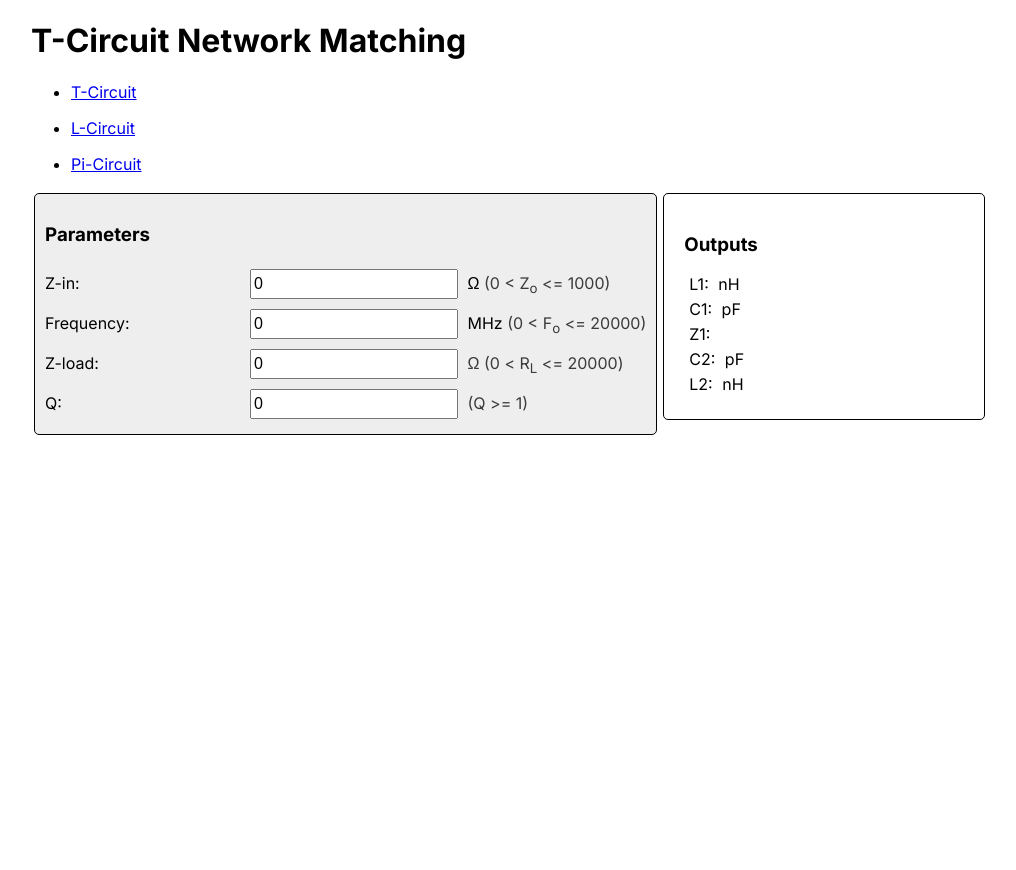
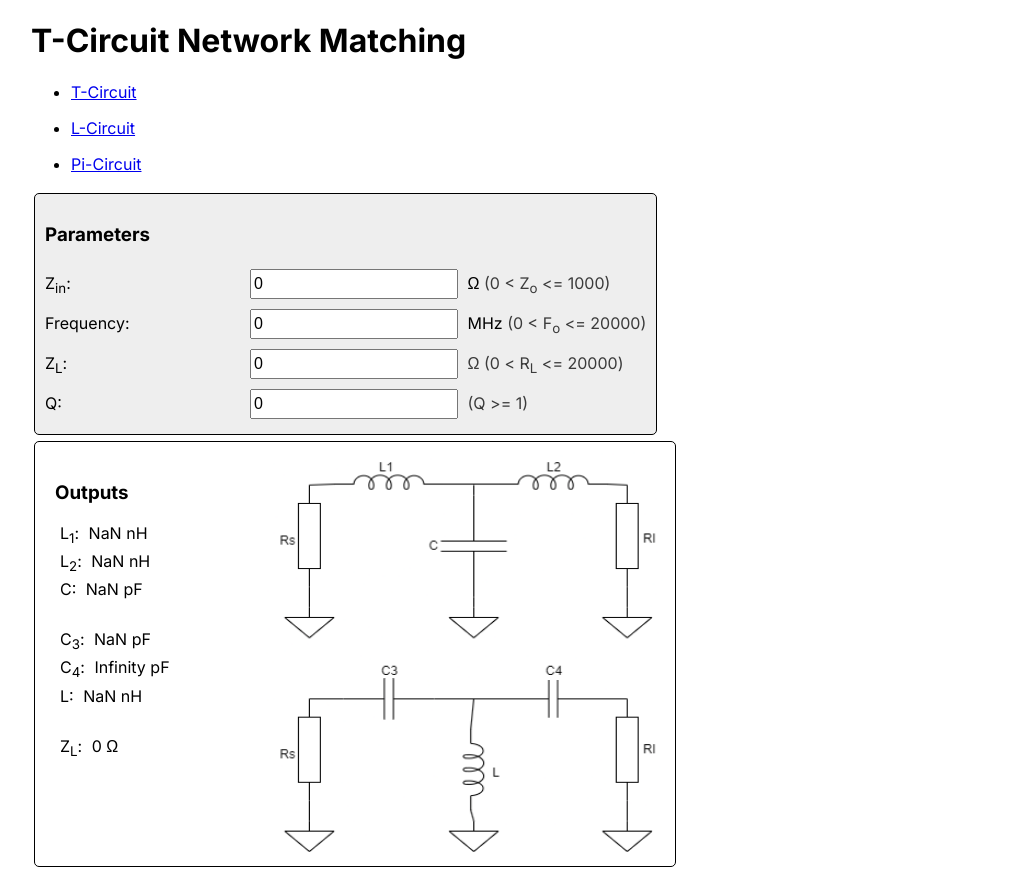
Before and after one commit to moenguyenx/network_matching_tool, a Next.js app: page /t_circuit in a window 1280 px wide. Shown: the whole page, without its empty margins (73-1089 px from the left). Before the commit the page ends 800 px from the top, so only its background shows below. Built offline with nearby package versions, Linux system fonts and the light colour scheme.

Commit message:
done T circuit, bug fixed

```diff
--- a/app/t_circuit/page.jsx
+++ b/app/t_circuit/page.jsx
@@ -1,13 +1,58 @@
 "use client";
 import Links from "@/components/links";
-import { useState } from "react";
+import { useState, useEffect } from "react";
+import Image from "next/image";
 import classes from "./page.module.css";
+import TCircuitImg from "@/assets/TCircuit.drawio.png";
 
-export default function PiCircuit() {
+export default function TCircuit() {
     const [Zin, setZin] = useState(0);
     const [freq, setFreq] = useState(0);
     const [Zload, setZload] = useState(0);
     const [Q, setQ] = useState(0);
+    const [L1, setL1] = useState(0);
+    const [L2, setL2] = useState(0);
+    const [C, setC] = useState(0);
+    const [C3, setC3] = useState(0);
+    const [C4, setC4] = useState(0);
+    const [L, setL] = useState(0);
+
+    useEffect(() => {
+      var omega = 2*Math.PI*freq*1e6;
+      var Zc = (Math.pow(Q, 2) + 1)*Zload;
+
+      var Qp = Math.sqrt((Zc/Zin)-1);
+
+      // Cal C1, Cs1, L1
+      var C1 = Qp/(Zc*omega);
+      var Cs1 = ((Math.pow(Qp, 2)+1)/Math.pow(Qp, 2))*C1;
+      var calL1 = Math.round((1/(Cs1*Math.pow(omega, 2)))*1e9*100)/100;
+      setL1(calL1);
+
+      // Cal L3, Ls3, C3
+      var L3 = Zc/(omega*Qp);
+      var Ls3 = L3*(Math.pow(Qp, 2)/(Math.pow(Qp, 2)+1));
+      var calC3 = Math.round((1/(Ls3*Math.pow(omega, 2)))*1e12*100)/100;
+      setC3(calC3);
+
+      // L2, Lc2, C2
+      var calL2 = Math.round(((Q*Zload)/omega)*1e9*100)/100;
+      setL2(calL2);
+      var Lp2 = ((Math.pow(Q, 2) + 1)/Math.pow(Q, 2))*calL2*1e-9;
+      var C2 = 1/(Lp2*Math.pow(omega, 2));
+
+      // Cal C4, Cp4, L4
+      var calC4 = Math.round((1/(Q*Zload*omega))*1e12*100)/100;
+      setC4(calC4);
+      var Cp4 = (Math.pow(Q, 2)/(Math.pow(Q, 2)+1))*calC4*1e-12;
+      var L4 = 1/(Cp4*Math.pow(omega, 2));
+
+      // Cal C, L
+      var calC = Math.round((C1 + C2)*1e12*100)/100;
+      setC(calC);
+      var calL = Math.round(((L3*L4)/(L3+L4))*1e9*100)/100;
+      setL(calL);
+    }, [Zin, freq, Zload, Q])
 
     return (
         <>
@@ -18,7 +63,7 @@ export default function PiCircuit() {
             <div className={classes['user-input-area']}>
                 <h3>Parameters</h3>
                 <div className="">
-                  <label className={classes['row-heading']} for="Impedance">Z-in:</label>
+                  <label className={classes['row-heading']} for="Impedance">Z<sub>in</sub>:</label>
                   <input className={classes['row-data']} id="Impedance" value={Zin} onChange={(e) => setZin(e.target.value)}/>
                   <span className={classes['row-units']} > Ω </span>
                   <span className={classes['row-range']}>(0 &lt; Z<sub>o</sub> &lt;= 1000)</span>
@@ -30,7 +75,7 @@ export default function PiCircuit() {
                   <span className={classes['row-range']}>(0 &lt; F<sub>o</sub> &lt;= 20000)</span>
                 </div>
                 <div className="">
-                  <label className={classes['row-heading']} for="ZLoad">Z-load:</label>
+                  <label className={classes['row-heading']} for="ZLoad">Z<sub>L</sub>:</label>
                   <input className={classes['row-data']}  id="ZLoad" value={Zload} onChange={(e) => setZload(e.target.value)}/>
                   <span className={classes['row-units']}>  </span>
                   <span className={classes['row-range']}>Ω (0 &lt; R<sub>L</sub> &lt;= 20000)</span>
@@ -47,26 +92,41 @@ export default function PiCircuit() {
                 <div className={classes['output-summary']}>
                     <h3>Outputs</h3>
                     <div className="">
-                      <span className={classes['sum-heading']}>L1: </span>
-                      <span className={classes['row-value']}> nH</span>
+                      <span className={classes['sum-heading']}>L<sub>1</sub>: </span>
+                      <span className={classes['row-value']}>{L1} nH</span>
                     </div>
+
+                    <div className="">
+                      <span className={classes['sum-heading']}>L<sub>2</sub>: </span>
+                      <span className={classes['row-value']}>{L2} nH</span>
+                    </div>
+
+                    <div className="">
+                      <span className={classes['sum-heading']}>C: </span>
+                      <span className={classes['row-value']}>{C} pF</span>
+                    </div>
+                    <br />
+
                         <div className="">
-                      <span className={classes['sum-heading']}>C1: </span>
-                      <span className={classes['row-value']}> pF</span>
+                      <span className={classes['sum-heading']}>C<sub>3</sub>: </span>
+                      <span className={classes['row-value']}>{C3} pF</span>
                     </div>
-                        <div className="">
-                      <span className={classes['sum-heading']}>Z1: </span>
-                      <span className={classes['row-value']}></span>
+                    <div className="">
+                      <span className={classes['sum-heading']}>C<sub>4</sub>: </span>
+                      <span className={classes['row-value']}>{C4} pF</span>
                     </div>
-                            <div className="">
-                      <span className={classes['sum-heading']}>C2: </span>
-                      <span className={classes['row-value']}>pF</span>
+
+                    <div className="">
+                      <span className={classes['sum-heading']}>L: </span>
+                      <span className={classes['row-value']}>{L} nH</span>
                     </div>
-                        <div className="">
-                      <span className={classes['sum-heading']}>L2: </span>
-                      <span className={classes['row-value']}> nH</span>
+                    <br />
+                    <div className="">
+                      <span className={classes['sum-heading']}>Z<sub>L</sub>: </span>
+                      <span className={classes['row-value']}>{Zload} Ω</span>
                     </div>
                 </div>
+                <Image src={TCircuitImg} width={400} height={400} />
             </div>
         </div>
         </>
--- a/package.json
+++ b/package.json
@@ -9,9 +9,9 @@
     "lint": "next lint"
   },
   "dependencies": {
+    "next": "14.2.2",
     "react": "^18",
-    "react-dom": "^18",
-    "next": "14.2.2"
+    "react-dom": "^18"
   },
   "devDependencies": {
     "eslint": "^8",
```
Also changed, not shown: assets/TCircuit.drawio.png (added).
